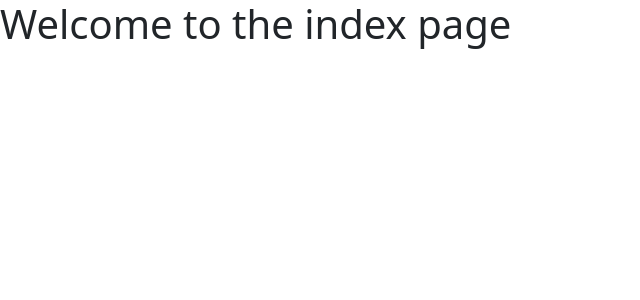
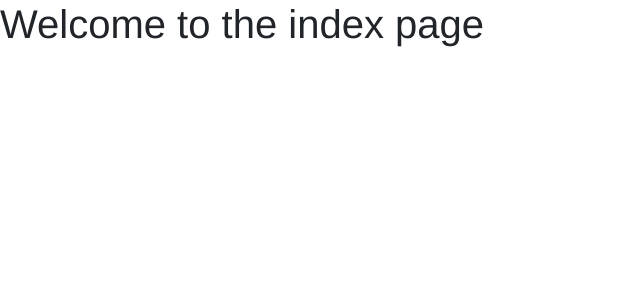
Before and after one commit to shadokos/shadokos.github.io, a Jekyll site: the page built from index.md, in a window 1280 px wide. Shown: the top 300 px of the page, without its empty margins (0-640 px from the left). Built offline with Jekyll 4.4.1, drawn with Linux system fonts in a browser that asks for light colours.

Commit message:
feat(style): add sass support

```diff
--- a/_config.yml
+++ b/_config.yml
@@ -2,3 +2,7 @@
 
 title: "SimpleWiki"
 description: "A simple wiki website."
+
+sass:
+  sass_dir: _sass
+  style: compressed
--- a/_includes/sections/head/styles.html
+++ b/_includes/sections/head/styles.html
@@ -0,0 +1 @@
+<link rel="stylesheet" href="{{ '/assets/css/main.css' | relative_url }}">
--- /dev/null
+++ b/_sass/font.scss
@@ -0,0 +1,12 @@
+body {
+  color-schema: light;
+  font-family: "Helvetica Neue",Helvetica,Arial,sans-serif;
+}
+
+code,
+pre {
+  font-family: Menlo, Consolas, "Consolas for Powerline", "Courier New", Courier, monospace;
+  background-color: #2b2b2b;
+  color: #fff;
+  padding: 0.25em
+}
--- /dev/null
+++ b/assets/css/main.scss
@@ -0,0 +1,6 @@
+---
+# this ensures Jekyll reads the file to be transformed into CSS later
+# only Main files contain this front matter, not partials.
+---
+
+@import "font";
```
